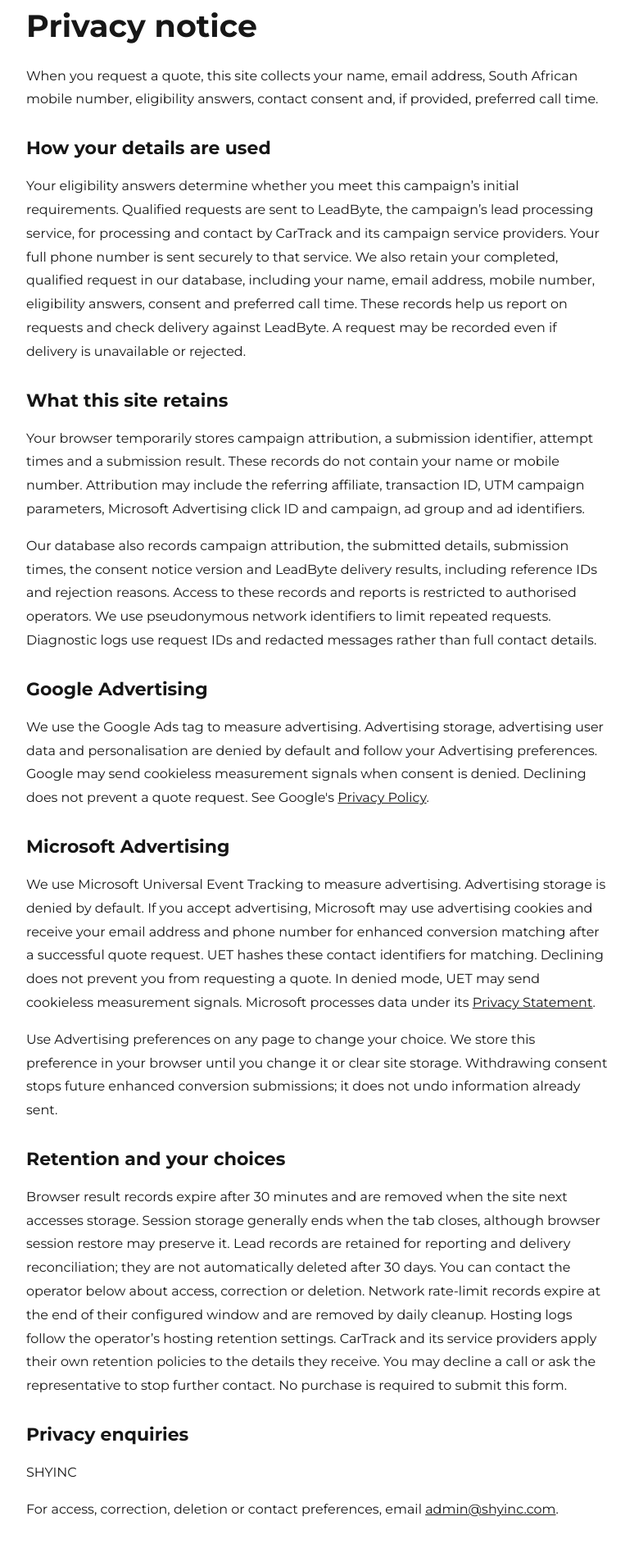
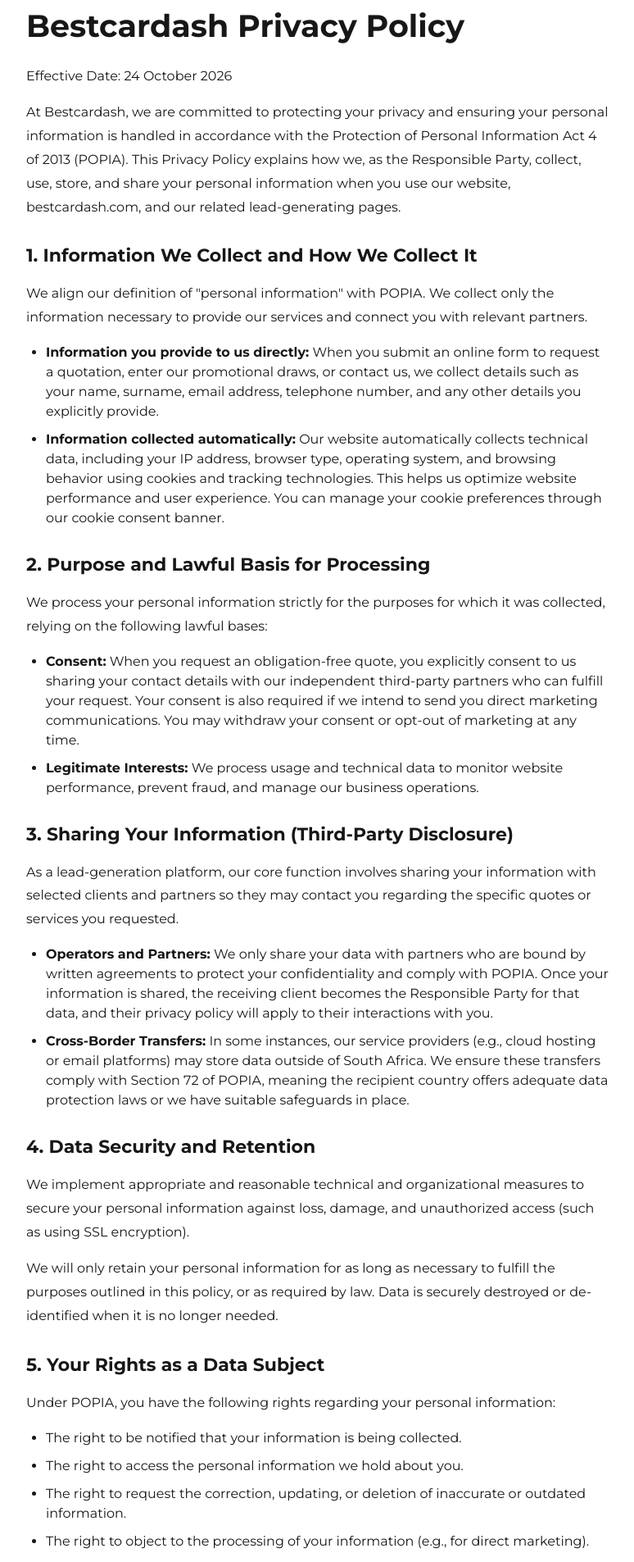
Before and after one commit to BinaryBaker2025/cartrack-dashcam-landingpage, a Next.js app: page /privacy in a window 1280 px wide. Shown: the part 100-2005 px from the top of the page at 82% size, without its empty margins (252-1026 px from the left). Built offline with nearby package versions, Linux system fonts and the light colour scheme; no server answers.

Commit message:
feat: update terms and conditions page with comprehensive legal information and improved structure

```diff
--- a/app/privacy/page.tsx
+++ b/app/privacy/page.tsx
@@ -1,88 +1,131 @@
 import Link from 'next/link';
-import { campaignIdentity } from '@/lib/config';
 import type { Metadata } from 'next';
 export const metadata: Metadata = {
-  title: 'Privacy notice | CarTrack Cameras',
+  title: 'Privacy Policy | CarTrack Cameras',
   alternates: { canonical: '/privacy' },
   robots: { index: false, follow: false },
 };
 export default function Privacy() {
-  const identity = campaignIdentity();
   return (
     <main className="legal">
-      <Link href="/">← Back to your quote</Link>
-      <h1>Privacy notice</h1>
+      <Link href="/">&larr; Back to your quote</Link>
+      <h1>Bestcardash Privacy Policy</h1>
+      <p>Effective Date: 24 October 2026</p>
       <p>
-        When you request a quote, this site collects your name, email address, South African mobile
-        number, eligibility answers, contact consent and, if provided, preferred call time.
+        At Bestcardash, we are committed to protecting your privacy and ensuring your personal
+        information is handled in accordance with the Protection of Personal Information Act 4 of
+        2013 (POPIA). This Privacy Policy explains how we, as the Responsible Party, collect, use,
+        store, and share your personal information when you use our website, bestcardash.com, and
+        our related lead-generating pages.
       </p>
-      <h2>How your details are used</h2>
+      <h2>1. Information We Collect and How We Collect It</h2>
       <p>
-        Your eligibility answers determine whether you meet this campaign’s initial requirements.
-        Qualified requests are sent to LeadByte, the campaign’s lead processing service, for
-        processing and contact by CarTrack and its campaign service providers. Your full phone
-        number is sent securely to that service. We also retain your completed, qualified request in
-        our database, including your name, email address, mobile number, eligibility answers,
-        consent and preferred call time. These records help us report on requests and check delivery
-        against LeadByte. A request may be recorded even if delivery is unavailable or rejected.
+        We align our definition of &quot;personal information&quot; with POPIA. We collect only the
+        information necessary to provide our services and connect you with relevant partners.
       </p>
-      <h2>What this site retains</h2>
+      <ul>
+        <li>
+          <strong>Information you provide to us directly:</strong> When you submit an online form to
+          request a quotation, enter our promotional draws, or contact us, we collect details such
+          as your name, surname, email address, telephone number, and any other details you
+          explicitly provide.
+        </li>
+        <li>
+          <strong>Information collected automatically:</strong> Our website automatically collects
+          technical data, including your IP address, browser type, operating system, and browsing
+          behavior using cookies and tracking technologies. This helps us optimize website
+          performance and user experience. You can manage your cookie preferences through our cookie
+          consent banner.
+        </li>
+      </ul>
+      <h2>2. Purpose and Lawful Basis for Processing</h2>
       <p>
-        Your browser temporarily stores campaign attribution, a submission identifier, attempt times
-        and a submission result. These records do not contain your name or mobile number.
-        Attribution may include the referring affiliate, transaction ID, UTM campaign parameters,
-        Microsoft Advertising click ID and campaign, ad group and ad identifiers.
+        We process your personal information strictly for the purposes for which it was collected,
+        relying on the following lawful bases:
+      </p>
+      <ul>
+        <li>
+          <strong>Consent:</strong> When you request an obligation-free quote, you explicitly
+          consent to us sharing your contact details with our independent third-party partners who
+          can fulfill your request. Your consent is also required if we intend to send you direct
+          marketing communications. You may withdraw your consent or opt-out of marketing at any
+          time.
+        </li>
+        <li>
+          <strong>Legitimate Interests:</strong> We process usage and technical data to monitor
+          website performance, prevent fraud, and manage our business operations.
+        </li>
+      </ul>
+      <h2>3. Sharing Your Information (Third-Party Disclosure)</h2>
+      <p>
+        As a lead-generation platform, our core function involves sharing your information with
+        selected clients and partners so they may contact you regarding the specific quotes or
+        services you requested.
+      </p>
+      <ul>
+        <li>
+          <strong>Operators and Partners:</strong> We only share your data with partners who are
+          bound by written agreements to protect your confidentiality and comply with POPIA. Once
+          your information is shared, the receiving client becomes the Responsible Party for that
+          data, and their privacy policy will apply to their interactions with you.
+        </li>
+        <li>
+          <strong>Cross-Border Transfers:</strong> In some instances, our service providers (e.g.,
+          cloud hosting or email platforms) may store data outside of South Africa. We ensure these
+          transfers comply with Section 72 of POPIA, meaning the recipient country offers adequate
+          data protection laws or we have suitable safeguards in place.
+        </li>
+      </ul>
+      <h2>4. Data Security and Retention</h2>
+      <p>
+        We implement appropriate and reasonable technical and organizational measures to secure your
+        personal information against loss, damage, and unauthorized access (such as using SSL
+        encryption).
       </p>
       <p>
-        Our database also records campaign attribution, the submitted details, submission times, the
-        consent notice version and LeadByte delivery results, including reference IDs and rejection
-        reasons. Access to these records and reports is restricted to authorised operators. We use
-        pseudonymous network identifiers to limit repeated requests. Diagnostic logs use request IDs
-        and redacted messages rather than full contact details.
+        We will only retain your personal information for as long as necessary to fulfill the
+        purposes outlined in this policy, or as required by law. Data is securely destroyed or
+        de-identified when it is no longer needed.
       </p>
-      <h2>Google Advertising</h2>
+      <h2>5. Your Rights as a Data Subject</h2>
+      <p>Under POPIA, you have the following rights regarding your personal information:</p>
+      <ul>
+        <li>The right to be notified that your information is being collected.</li>
+        <li>The right to access the personal information we hold about you.</li>
+        <li>
+          The right to request the correction, updating, or deletion of inaccurate or outdated
+          information.
+        </li>
+        <li>
+          The right to object to the processing of your information (e.g., for direct marketing).
+        </li>
+        <li>The right to lodge a complaint with the Information Regulator of South Africa.</li>
+      </ul>
+      <h2>6. Minors</h2>
       <p>
-        We use the Google Ads tag to measure advertising. Advertising storage, advertising user data
-        and personalisation are denied by default and follow your Advertising preferences. Google
-        may send cookieless measurement signals when consent is denied. Declining does not prevent a
-        quote request. See Google&apos;s <a href="https://policies.google.com/privacy">Privacy Policy</a>
-        .
+        We do not intentionally collect personal information from individuals under the age of 18
+        without the consent of a competent person (parent or legal guardian). If you believe we have
+        inadvertently collected data from a minor, please contact us immediately to have it removed.
       </p>
-      <h2>Microsoft Advertising</h2>
+      <h2>7. Contact Details and Information Officer</h2>
       <p>
-        We use Microsoft Universal Event Tracking to measure advertising. Advertising storage is
-        denied by default. If you accept advertising, Microsoft may use advertising cookies and
-        receive your email address and phone number for enhanced conversion matching after a
-        successful quote request. UET hashes these contact identifiers for matching. Declining does
-        not prevent you from requesting a quote. In denied mode, UET may send cookieless measurement
-        signals. Microsoft processes data under its{' '}
-        <a href="https://privacy.microsoft.com/en-us/privacystatement">Privacy Statement</a>.
+        We have appointed an Information Officer who is responsible for ensuring our compliance with
+        POPIA and handling any requests or concerns you may have.
       </p>
       <p>
-        Use Advertising preferences on any page to change your choice. We store this preference in
-        your browser until you change it or clear site storage. Withdrawing consent stops future
-        enhanced conversion submissions; it does not undo information already sent.
+        To exercise your rights or if you have any questions about this Privacy Policy, please
+        contact our Information Officer at: Email:{' '}
+        <a href="mailto:info@bestcardash.com">info@bestcardash.com</a>
       </p>
-      <h2>Retention and your choices</h2>
       <p>
-        Browser result records expire after 30 minutes and are removed when the site next accesses
-        storage. Session storage generally ends when the tab closes, although browser session
-        restore may preserve it. Lead records are retained for reporting and delivery
-        reconciliation; they are not automatically deleted after 30 days. You can contact the
-        operator below about access, correction or deletion. Network rate-limit records expire at
-        the end of their configured window and are removed by daily cleanup. Hosting logs follow the
-        operator’s hosting retention settings. CarTrack and its service providers apply their own
-        retention policies to the details they receive. You may decline a call or ask the
-        representative to stop further contact. No purchase is required to submit this form.
+        If we are unable to resolve your concern, you have the right to complain to the Information
+        Regulator of South Africa.
       </p>
-      <h2>Privacy enquiries</h2>
-      <p>{identity.name}</p>
-      {identity.email && (
-        <p>
-          For access, correction, deletion or contact preferences, email{' '}
-          <a href={`mailto:${identity.email}`}>{identity.email}</a>.
-        </p>
-      )}
+      <p>
+        Changes to this Policy: We may update this Privacy Policy periodically to reflect changes in
+        our practices or legal requirements. We encourage you to review this page regularly for the
+        latest information.
+      </p>
     </main>
   );
 }
--- a/app/terms/page.tsx
+++ b/app/terms/page.tsx
@@ -1,41 +1,179 @@
 import Link from 'next/link';
 import type { Metadata } from 'next';
 export const metadata: Metadata = {
-  title: 'Terms | CarTrack Cameras',
+  title: 'Terms and Conditions | CarTrack Cameras',
   alternates: { canonical: '/terms' },
   robots: { index: false, follow: false },
 };
 export default function Terms() {
   return (
     <main className="legal">
-      <Link href="/">← Back to your quote</Link>
-      <h1>Quote request terms</h1>
+      <Link href="/">&larr; Back to your quote</Link>
+      <h1>Terms and Conditions of Use</h1>
       <p>
-        This form is a request to be contacted about CarTrack Cameras. Submitting a request does not
-        enter you into a purchase contract and does not guarantee acceptance, a particular price,
-        installation or insurance benefits.
+        These Terms and Conditions regulate access to and use of our platform and any services
+        provided herein. By accessing the platform, submitting your information, or using our
+        services, you signify your agreement to these terms, which are binding and enforceable
+        against all users.
       </p>
-      <h2>Who can request a call?</h2>
+      <h2>1. Introduction and Services</h2>
       <p>
-        This campaign is for South African residents aged 18 or older who have access to a vehicle,
-        are employed or self-employed, and earn at least R10,000 per month. Please provide accurate
-        information and use your own mobile number.
+        We operate as an online lead generation and comparison platform that connects users with
+        third-party partners, including accredited financial service providers, insurers, and other
+        service companies.
       </p>
-      <h2>Your request</h2>
+      <ul>
+        <li>
+          <strong>Role:</strong> We are not a financial services provider, we do not sell insurance,
+          nor do we provide financial advice. We introduce you to third-party providers who handle
+          quotes, advice, and product administration.
+        </li>
+        <li>
+          <strong>Costs:</strong> Our platform is entirely free to use and commission-free for you.
+          We may receive a referral fee from our partners when you choose to explore their products,
+          but this fee does not affect the price you pay.
+        </li>
+      </ul>
+      <h2>2. Consent and Subscriptions</h2>
+      <ul>
+        <li>
+          <strong>Opt-In:</strong> By voluntarily completing our forms and submitting your details,
+          you consent to us and our partners contacting you via email, SMS, telephone, or social
+          media to provide obligation-free quotes and related service offers.
+        </li>
+        <li>
+          <strong>Bureau Data Access:</strong> You consent to us requesting your full credit
+          information from a registered credit bureau to determine your qualification for certain
+          goods and services. This process does not leave a footprint that impacts your credit
+          score.
+        </li>
+        <li>
+          <strong>Opting Out:</strong> You may opt out of marketing communications at any time using
+          provided prompts or by contacting us directly.
+        </li>
+      </ul>
+      <h2>3. User Warranties and Responsibilities</h2>
+      <p>By using the platform, you warrant that:</p>
+      <ul>
+        <li>
+          You are a legal adult (over 18 years of age) with the capacity to agree to these terms.
+        </li>
+        <li>All information provided is true, accurate, and current.</li>
+        <li>
+          You will not use the platform for unlawful purposes, submit false identities, distribute
+          viruses, or infringe on any intellectual property rights.
+        </li>
+      </ul>
+      <h2>4. Intellectual Property</h2>
       <p>
-        By accepting the form’s consent statement, you agree that your details may be shared with
-        CarTrack and the campaign’s service providers to process your request and contact you about
-        CarTrack Cameras. Any preferred call time is a request and is subject to availability.
+        All content, layout, graphics, underlying software, and trademarks on the platform are our
+        exclusive property or the property of our licensors. You are granted a limited, personal,
+        non-exclusive license to use the platform for personal purposes; any commercial
+        exploitation, reproduction, or modification is strictly prohibited without our prior written
+        consent.
       </p>
-      <p>
-        A successful submission means we have saved your request for processing. CarTrack will
-        explain any applicable product terms and pricing before you decide whether to proceed.
-      </p>
-      <h2>Contact preferences</h2>
-      <p>
-        You may decline the offer or ask the representative not to contact you again. Read the{' '}
-        <a href="/privacy">privacy notice</a> for information about how your request is handled.
-      </p>
+      <h2>5. Limitation of Liability and Disclaimers</h2>
+      <ul>
+        <li>
+          <strong>&quot;As Is&quot; Basis:</strong> The platform is provided &quot;as is&quot; and
+          we make no warranties regarding its accuracy, uninterrupted availability, or freedom from
+          harmful components.
+        </li>
+        <li>
+          <strong>Third-Party Relationships:</strong> Once you opt-in to receive quotes, your
+          relationship is strictly with the third-party provider, and you must review their terms
+          and privacy policies. We are not liable for any subscription, transaction, or contract
+          that arises between you and a third party.
+        </li>
+        <li>
+          <strong>Indemnity:</strong> You unconditionally indemnify us, our directors, employees,
+          and partners against any claims, damages, losses, or legal costs arising from your use of
+          the platform, your breach of these terms, or reliance on any external links provided.
+        </li>
+      </ul>
+      <h2>6. Dispute Resolution and General Provisions</h2>
+      <ul>
+        <li>
+          <strong>Disputes:</strong> Any dispute arising between you and us shall first be addressed
+          via negotiation and mediation. If unresolved, it will proceed to confidential and binding
+          arbitration governed by the expedited rules of the Arbitration Foundation of Southern
+          Africa (AFSA).
+        </li>
+        <li>
+          <strong>Jurisdiction:</strong> These terms are governed by the laws of the Republic of
+          South Africa.
+        </li>
+        <li>
+          <strong>Amendments:</strong> We reserve the right to modify these terms at any time
+          without notice, and your continued use of the platform constitutes acceptance of the
+          amended terms.
+        </li>
+      </ul>
+      <h2>Promotional Terms &amp; Conditions</h2>
+      <h2>1. Eligibility</h2>
+      <ul>
+        <li>
+          <strong>Entrants:</strong> Entry is exclusively open to natural persons who are legal
+          residents of the Republic of South Africa and aged 18 years or older.
+        </li>
+        <li>
+          <strong>Entry Limitations:</strong> Only one entry per natural person is permitted.
+        </li>
+      </ul>
+      <h2>2. Mechanics of Entry</h2>
+      <ul>
+        <li>
+          <strong>Submission:</strong> By submitting your contact details through our promotional
+          entry form, you are automatically registered for a free, optional entry into our annual
+          giveaway draw for a chance to win R10,000 (Ten Thousand South African Rand).
+        </li>
+        <li>
+          <strong>Quote Requirement &amp; No Purchase Necessary:</strong> To be eligible for the
+          draw, you must submit your contact details as per the submission criteria above and
+          successfully obtain an obligation-free quote. While obtaining this quote is required for
+          eligibility, this promotional draw is offered and managed solely by Bestcardash itself and
+          is entirely separate from any paid-for third-party offers or services. Entering the draw
+          does not require, nor does it enroll you in, any paid service offering, and your decision
+          to use or decline any third-party offers or our own paid services has zero impact on your
+          chances of winning.
+        </li>
+      </ul>
+      <h2>3. Draw and Winner Selection</h2>
+      <ul>
+        <li>
+          <strong>Selection Process:</strong> One winner will be randomly selected from all valid,
+          eligible entries submitted during that year.
+        </li>
+        <li>
+          <strong>Draw Date:</strong> The draw will take place on the last business day of the
+          calendar year.
+        </li>
+      </ul>
+      <h2>4. Notification and Claiming the Prize</h2>
+      <ul>
+        <li>
+          <strong>Contact:</strong> The winner will be notified via the email address or phone
+          number provided upon entry within five (5) business days of the draw.
+        </li>
+        <li>
+          <strong>Verification &amp; Forfeiture:</strong> The winner has fourteen (14) days from the
+          first notification attempt to verify their details and claim the prize. If the winner
+          cannot be reached or fails to verify their details within this period, bestcardash.com
+          reserves the right to select an alternate winner.
+        </li>
+      </ul>
+      <h2>5. General Conditions</h2>
+      <ul>
+        <li>
+          <strong>Non-Transferable:</strong> The R10,000 prize is strictly non-transferable and may
+          not be exchanged for any other goods or services.
+        </li>
+        <li>
+          <strong>Amendments:</strong> We reserve the right to amend, pause, or cancel this
+          promotional draw at any time without prior notice, subject to applicable consumer
+          protection laws.
+        </li>
+      </ul>
     </main>
   );
 }
```
